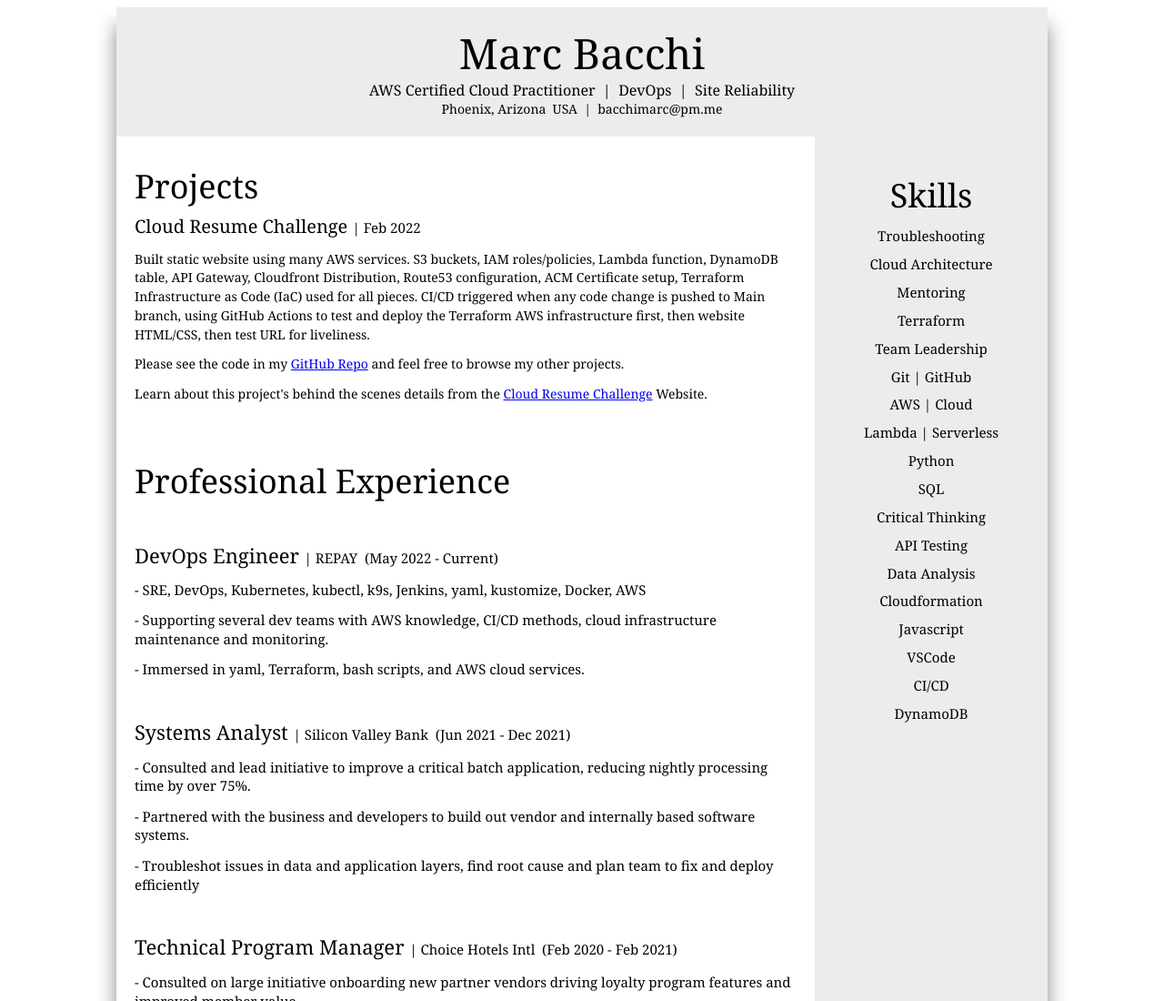
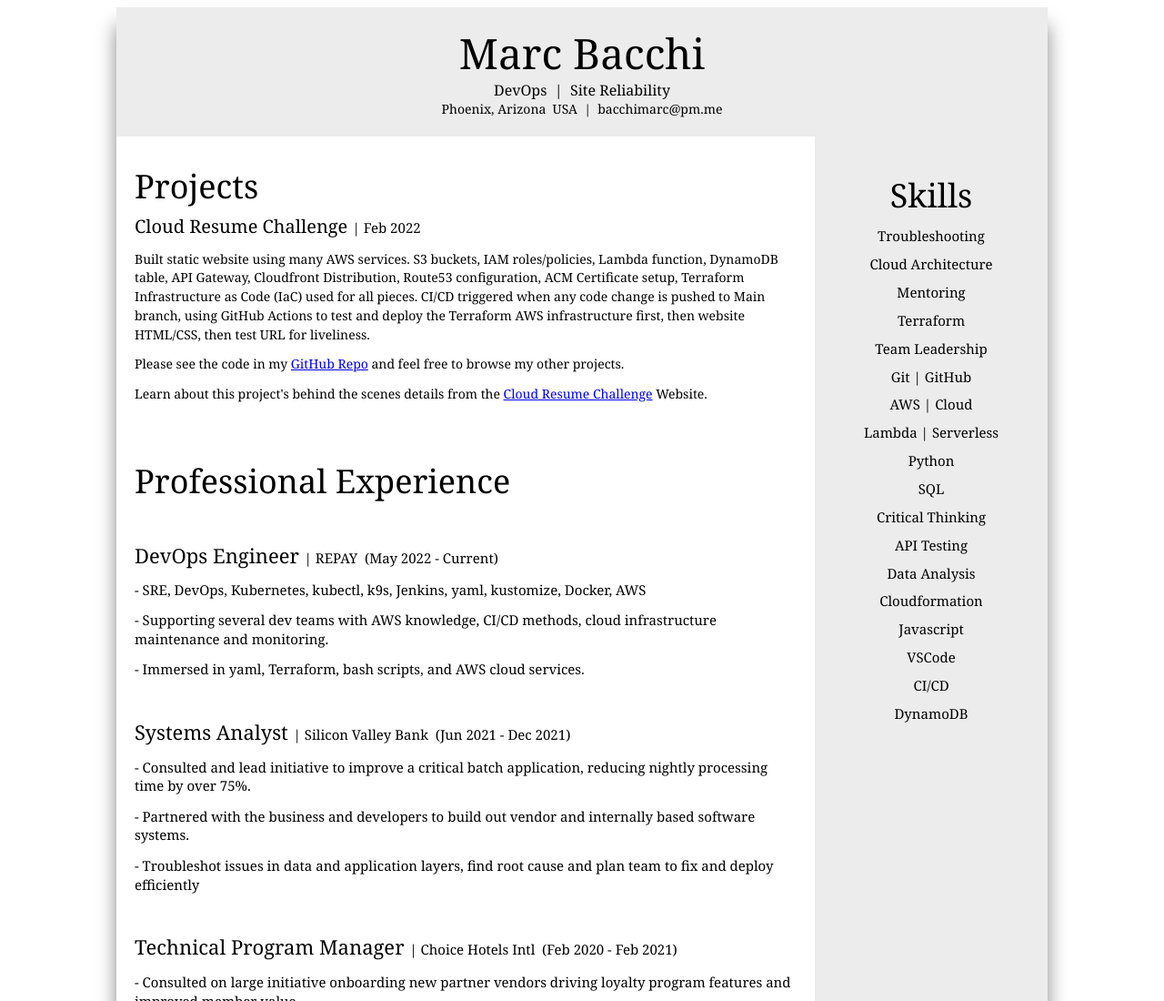
Before and after one commit to marcbacchi/cloud-resume-challenge, a website: page resume-site/index.html in a window 1280 px wide. Shown: the top 1100 px of the page at 91% size. Drawn offline with Linux system fonts and the light colour scheme; no server answers; a script that the page names is missing.

Commit message:
update html

```diff
--- a/resume-site/index.html
+++ b/resume-site/index.html
@@ -21,7 +21,7 @@
     <div class="upper_container">
       <div class="name_info">
         <h1 class="name">Marc Bacchi</h1>
-        <h2 class="title">AWS Certified Cloud Practitioner&nbsp;&nbsp;|&nbsp;&nbsp;DevOps&nbsp;&nbsp;|&nbsp;&nbsp;Site Reliability</h2>
+        <h2 class="title">DevOps&nbsp;&nbsp;|&nbsp;&nbsp;Site Reliability</h2>
         <h3 class="contact_info">Phoenix, Arizona&nbsp;&nbsp;USA&nbsp;&nbsp;|&nbsp;&nbsp;bacchimarc@pm.me</h3>
       </div>
     </div>
```
